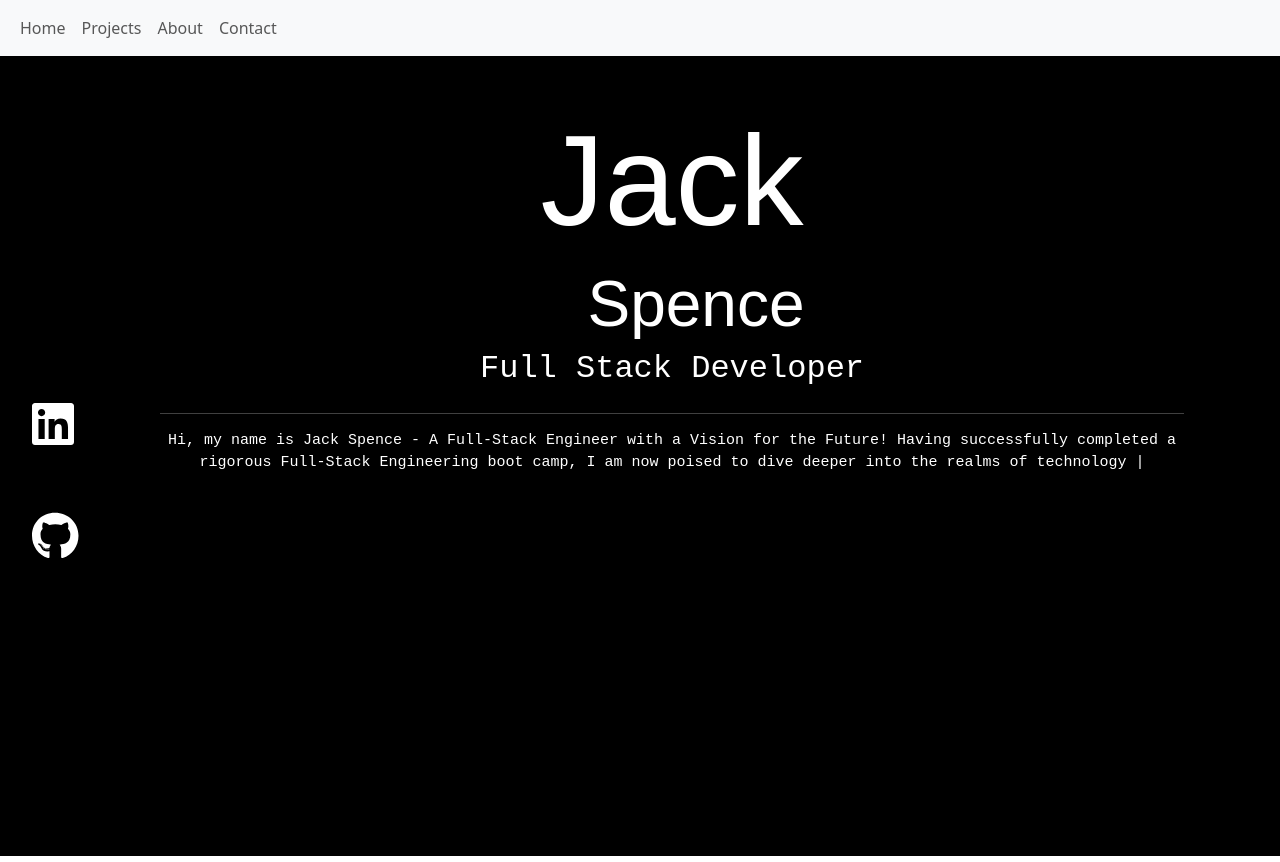
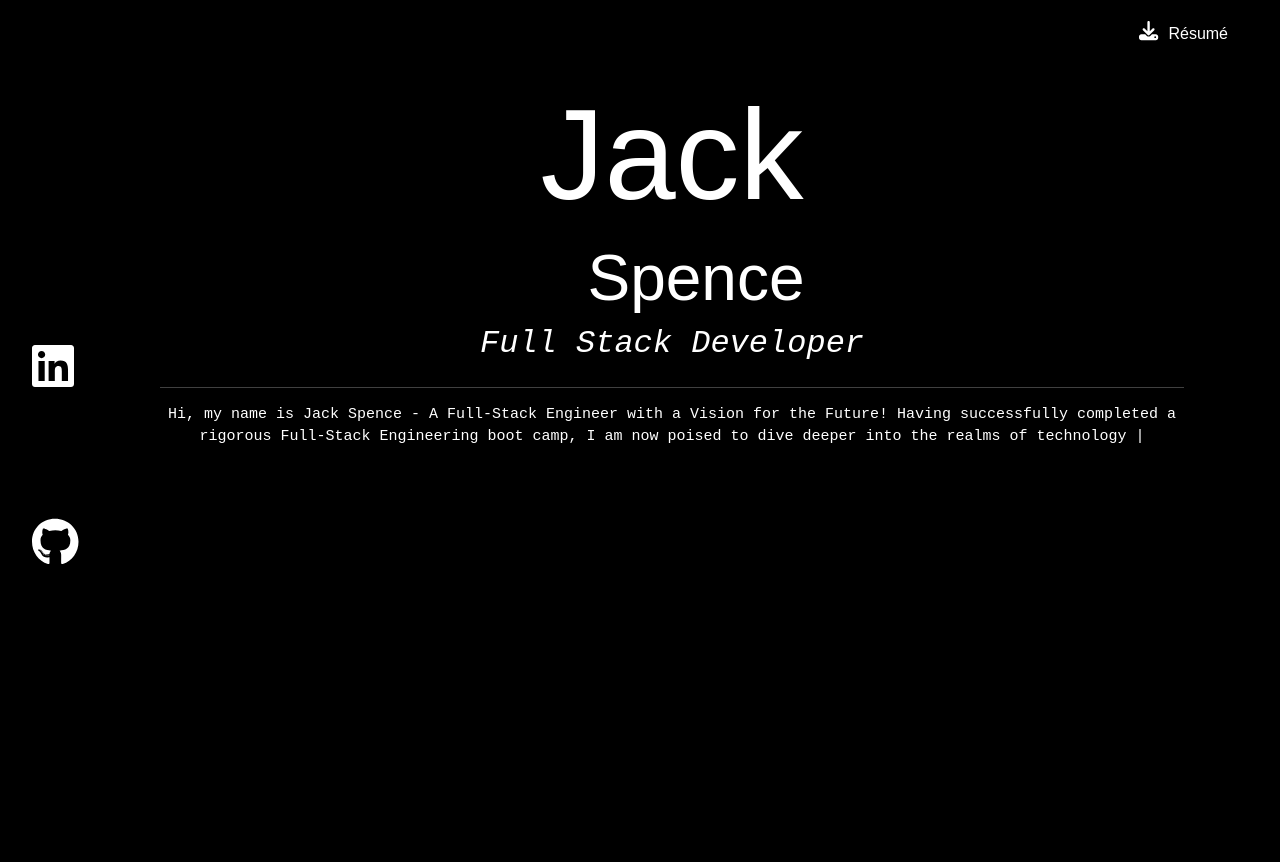
Before and after one commit to Jackspence6/react-portfolio-app, a React (Create React App) app: page / in a window 1280 px wide. Built offline with nearby package versions, Linux system fonts and the light colour scheme.

Commit message:
Styled Navbar and added icon.

```diff
--- a/src/components/Navbar.js
+++ b/src/components/Navbar.js
@@ -1,51 +1,36 @@
 // Imports
 import React from "react";
+import "../styles/Navbar.css";
+// Icons for Navbar
+import { FontAwesomeIcon } from "@fortawesome/react-fontawesome";
+import { faDownload } from "@fortawesome/free-solid-svg-icons";
 
 // Function to render Navbar & handle page changes
 function Navbar({ currentPage, handlePageChange }) {
 	return (
-		<nav className="navbar navbar-expand-lg bg-body-tertiary">
-			<div className="container-fluid">
-				<div className="collapse navbar-collapse" id="navbarNav">
+		<nav id="navContainer" className="navbar navbar-expand-lg">
+			<div
+				className="container-fluid"
+				style={{ display: "flex", justifyContent: "flex-end" }}
+			>
 				<ul className="navbar-nav">
 					<li className="nav-item">
 						<a
+							id="navItem"
 							className="nav-link"
-								href="#Home"
-								onClick={() => handlePageChange("Home")}
+							href="#Resume"
+							onClick={() => handlePageChange("Resume")}
 						>
-								Home
-							</a>
-						</li>
-						<li className="nav-item">
-							<a
-								className="nav-link"
-								href="#Projects"
-								onClick={() => handlePageChange("Projects")}
-							>
-								Projects
-							</a>
-						</li>
-						<li className="nav-item">
-							<a
-								className="nav-link"
-								href="#About"
-								onClick={() => handlePageChange("About")}
-							>
-								About
-							</a>
-						</li>
-						<li className="nav-item">
-							<a
-								className="nav-link"
-								href="#Contact"
-								onClick={() => handlePageChange("Contact")}
-							>
-								Contact
+							<FontAwesomeIcon
+								icon={faDownload}
+								size="xl"
+								style={{ color: "#FFFFFF" }}
+								className="resumeIcon"
+							/>
+							Résumé
 						</a>
 					</li>
 				</ul>
-				</div>
 			</div>
 		</nav>
 	);
--- a/src/components/PortfolioContainer.js
+++ b/src/components/PortfolioContainer.js
@@ -2,9 +2,7 @@
 import { useState } from "react";
 import Navbar from "./Navbar";
 import Home from "./pages/Home";
-import About from "./pages/About";
-import Contact from "./pages/Contact";
-import Projects from "./pages/Projects";
+import Resume from "./pages/Resume";
 
 // Function to render Portfolio
 function PortfolioContainer() {
@@ -15,15 +13,8 @@ function PortfolioContainer() {
 		if (currentPage === "Home") {
 			return <Home />;
 		}
-		if (currentPage === "About") {
-			return <About />;
-		}
-
-		if (currentPage === "Contact") {
-			return <Contact />;
-		}
-		if (currentPage === "Projects") {
-			return <Projects />;
+		if (currentPage === "Resume") {
+			return <Resume />;
 		}
 	};
 
--- a/src/components/pages/About.js
+++ /dev/null
@@ -1,5 +0,0 @@
-// Imports
-import React from "react";
-
-// Exports
-export default function About() {}
--- a/src/components/pages/Contact.js
+++ /dev/null
@@ -1,5 +0,0 @@
-// Imports
-import React from "react";
-
-// Exports
-export default function Contact() {}
--- a/src/components/pages/Home.js
+++ b/src/components/pages/Home.js
@@ -58,7 +58,6 @@ export default function Home() {
 					/>
 				</p>
 			</div>
-			{/* <div id="rightDiv"></div> */}
 		</div>
 	);
 }
--- a/src/components/pages/Projects.js
+++ b/src/components/pages/Resume.js
@@ -2,4 +2,4 @@
 import React from "react";
 
 // Exports
-export default function Projects() {}
+export default function Resume() {}
--- a/src/styles/Home.css
+++ b/src/styles/Home.css
@@ -23,7 +23,7 @@
 #name {
 	font-size: 8rem;
 	font-family: fantasy;
-	margin-top: 3rem;
+	margin-top: 1rem;
 }
 
 #surname {
@@ -35,15 +35,13 @@
 #role {
 	font-size: 2rem;
 	font-family: monospace;
+	font-style: italic;
 }
-
-/* #rightDiv {
-	width: 40%;
-} */
 
 .socialIcon {
 	height: 3rem;
 	margin-top: 4rem;
+	margin-bottom: 4rem;
 }
 
 #socialLinks {
--- /dev/null
+++ b/src/styles/Navbar.css
@@ -0,0 +1,15 @@
+#navContainer {
+	background-color: black;
+}
+
+#navItem {
+	color: white;
+	margin-right: 2rem;
+	font-family: fantasy;
+}
+
+.resumeIcon {
+	padding: 5px;
+	height: 1.2rem;
+	margin-right: 5px;
+}
```
Lines whose indentation alone changed are shown as unchanged.
